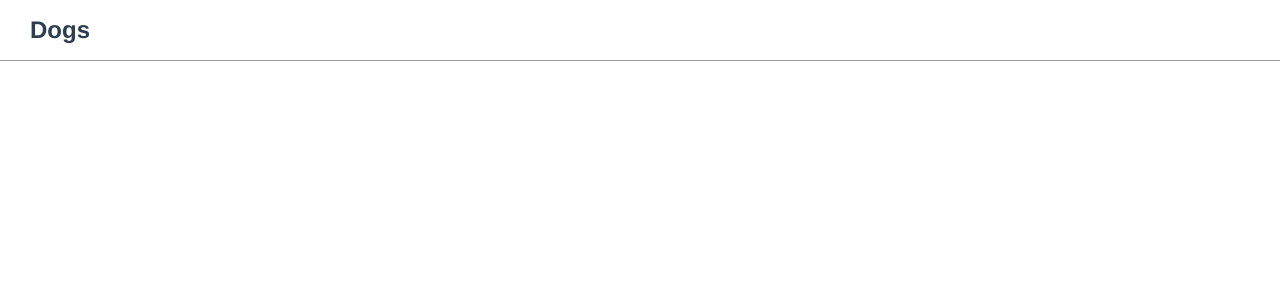
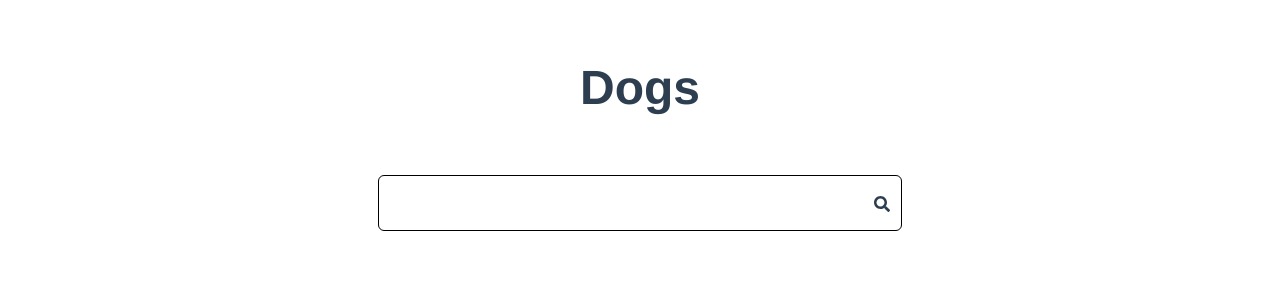
Before and after one commit to dongqui/vue-dogs, a Vue app: page / in a window 1280 px wide. Shown: the top 300 px of the page. Built offline with nearby package versions, Linux system fonts and the light colour scheme.

Commit message:
search input style, icon

```diff
--- a/src/components/Header.vue
+++ b/src/components/Header.vue
@@ -1,25 +1,44 @@
 <template>
-  <nav>
+  <header>
     <h2>Dogs</h2>
-  </nav>
+    <section>
+      <input type="text"><fa-icon :icon="['fas', 'search']" />
+    </section>
+  </header>
 </template>
 
 <script>
 export default {
-  name: 'Nav',
+  name: 'Header',
 }
 </script>
 
 <!-- Add "scoped" attribute to limit CSS to this component only -->
 <style scoped>
-nav {
-  height: 60px;
-  border-bottom: 1px solid #9b9b9b
-}
+  h2 {
+    font-size: 3rem;
+    font-weight: 900;
+    text-align: center;
+    margin-top: 60px
+  }
 
-h2 {
-  line-height: 60px;
-  font-weight: 900;
-  margin-left: 30px;
-}
+  section {
+    padding: 5px;
+    border: 1px solid black;
+    border-radius: 6px;
+    margin: 60px auto 0 auto;
+    width: 40%;
+  }
+
+  input {
+    font-size: 1.4rem;
+    padding: 2px;
+    border: none;
+    width: 95%;
+    height: 40px;
+  }
+
+  input:focus {
+    outline: none;
+  }
 </style>
```
